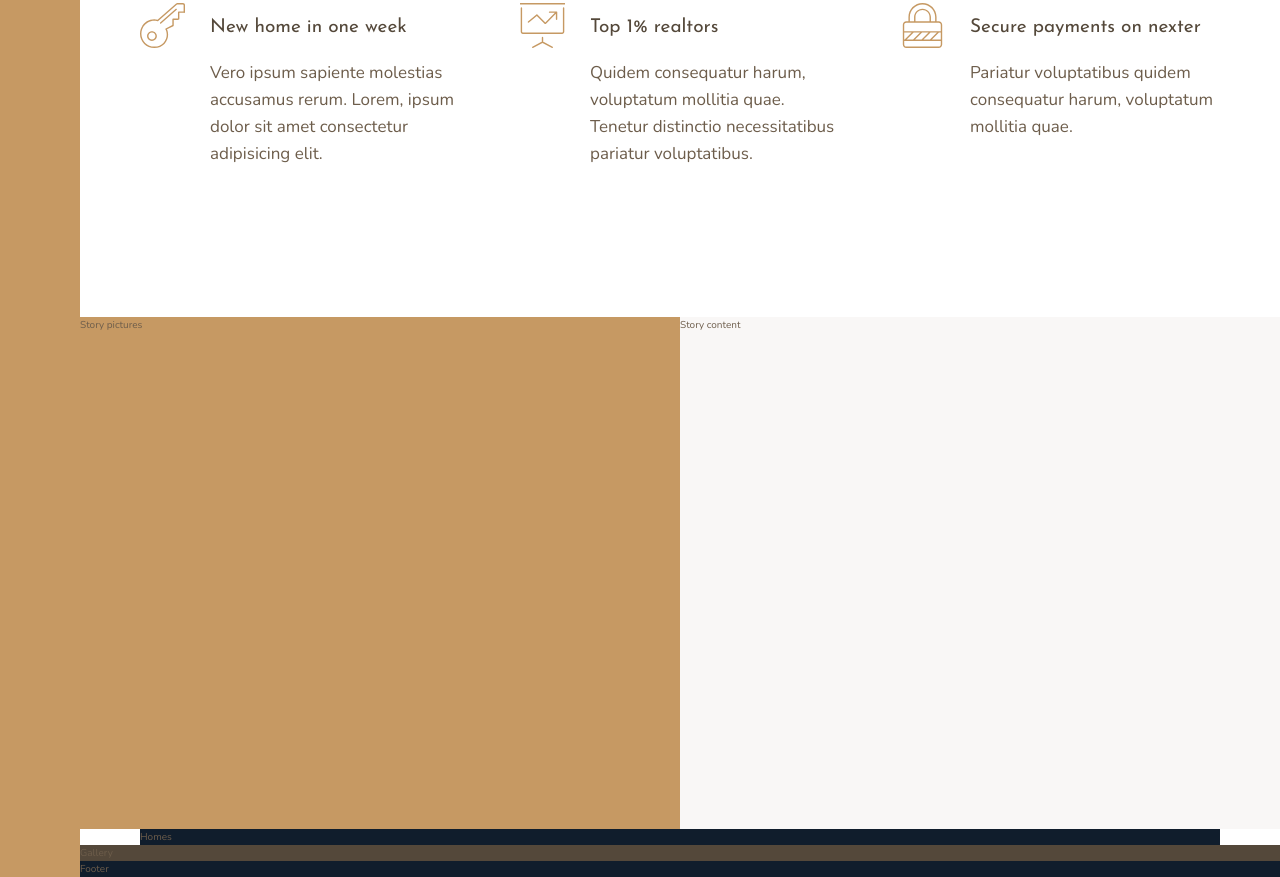
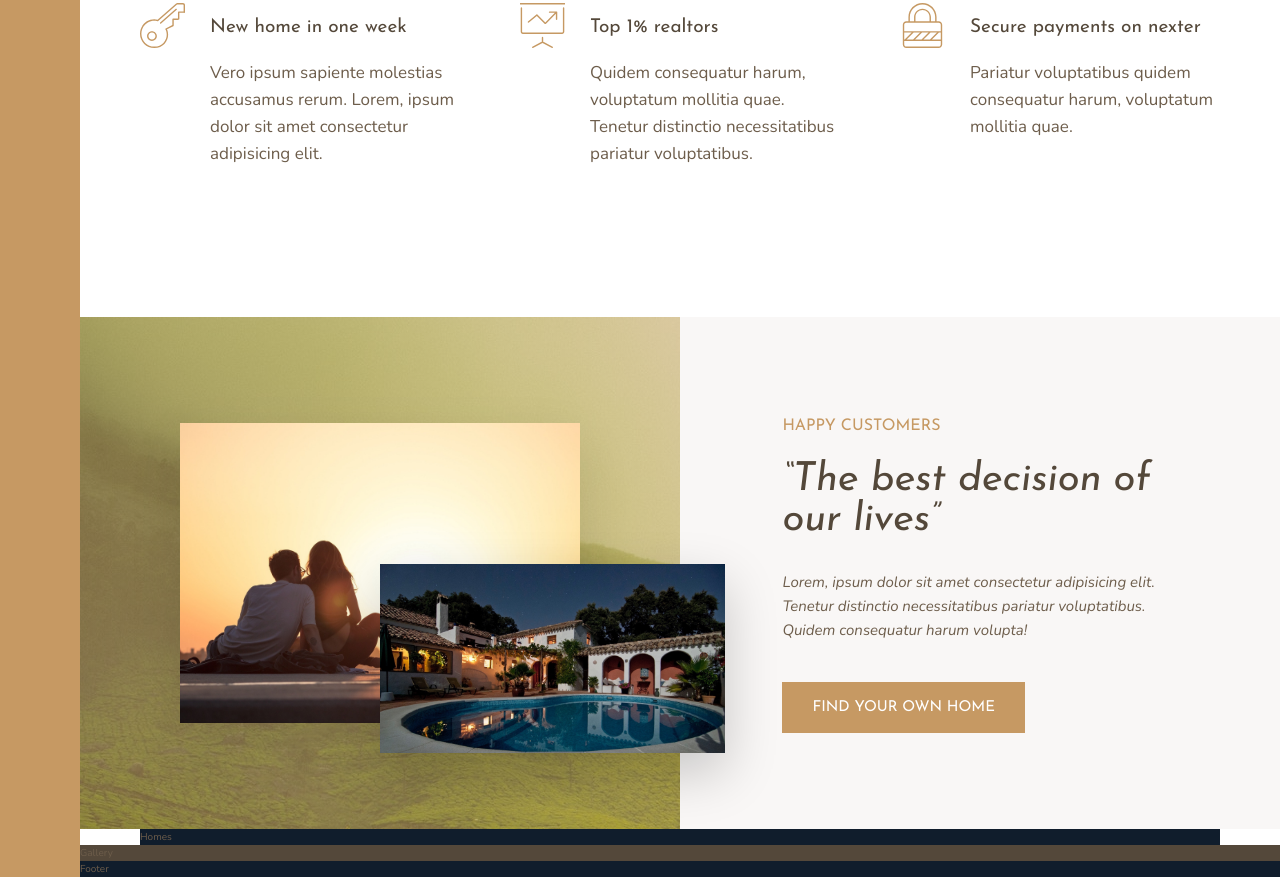
Before and after one commit to Shaqal7/Nexter, a website: page index.html in a window 1280 px wide. Shown: the part 991-1868 px from the top of the page. Drawn offline with nearby package versions, Linux system fonts and the light colour scheme.

Commit message:
Add Story Section

```diff
--- a/index.html
+++ b/index.html
@@ -70,11 +70,17 @@
         </section>
 
         <div class="story__pictures">
-            Story pictures
+            <img src="img/story-1.jpeg" alt="Couple with new house" class="story__img--1">
+            <img src="img/story-2.jpeg" alt="Couple with new house" class="story__img--2">
         </div>
 
         <div class="story__content">
-            Story content
+            <h3 class="heading-3 mb-sm">Happy Customers</h3>
+            <h2 class="heading-2 heading-2--dark mb-md">&ldquo;The best decision of our lives&rdquo;</h2>
+            <p class="story__text">
+                Lorem, ipsum dolor sit amet consectetur adipisicing elit. Tenetur distinctio necessitatibus pariatur voluptatibus. Quidem consequatur harum volupta!
+            </p>
+            <button class="btn">Find your own home</button>
         </div>
 
         <section class="homes">
--- a/sass/_story.scss
+++ b/sass/_story.scss
@@ -3,10 +3,50 @@
   &__pictures {
     background-color: $color-primary;
     grid-column: full-start / col-end 4;
+    background-image: linear-gradient(rgba($color-primary, .5), rgba($color-primary, .5)), url("../img/back.jpg");
+
+    display: grid;
+    grid-template-rows: repeat(6, 1fr);
+    grid-template-columns: repeat(6, 1fr);
+    align-items: center;
+  }
+
+  &__img {
+    &--1 {
+      width: 100%;
+      grid-row: 2 / 6;
+      grid-column: 2 / 6;
+      box-shadow: 0 2rem 5rem rgba(#000, .1);
+    }
+    &--2 {
+      width: 115%;
+      grid-row: 4 / 6;
+      grid-column: 4 / 7;
+      z-index: 20;
+      box-shadow: 0 2rem 5rem rgba(#000, .2);
+    }
   }
 
   &__content {
     background-color: $color-grey-light-1;
     grid-column: col-start 5 / full-end;
+
+    padding: 6rem 8vw;
+
+    /*
+    display: flex;
+    flex-direction: column;
+    align-items: flex-start;
+    justify-content: center;
+     */
+    display: grid;
+    align-content: center;
+    justify-items: start;
+  }
+
+  &__text {
+    font-size: 1.5rem;
+    font-style: italic;
+    margin-bottom: 4rem;
   }
 }
--- a/sass/_typography.scss
+++ b/sass/_typography.scss
@@ -9,10 +9,19 @@
 
 .heading-2 {
   @extend %heading;
+  font-size: 4rem;
+  font-style: italic;
+  line-height: 1;
+
+  &--light { color: $color-grey-light-1; }
+  &--dark { color: $color-grey-dark-1; }
 }
 
 .heading-3 {
   @extend %heading;
+  font-size: 1.6rem;
+  color: $color-primary;
+  text-transform: uppercase;
 }
 
 .heading-4 {
@@ -22,3 +31,25 @@
   &--light { color: $color-grey-light-1; }
   &--dark { color: $color-grey-dark-1; }
 }
+
+.btn {
+  background-color: $color-primary;
+  color: #fff;
+  border: none;
+  border-radius: 0;
+  font-family: $font-display;
+  font-size: 1.5rem;
+  text-transform: uppercase;
+  padding: 1.8rem 3rem;
+  cursor: pointer;
+  transition: all .2s;
+
+  &:hover {
+    background-color: $color-primary-dark;
+  }
+}
+
+.mb-sm { margin-bottom: 2rem; }
+.mb-md { margin-bottom: 3rem; }
+.mb-lg { margin-bottom: 4rem; }
+.mb-hg { margin-bottom: 8rem; }
```
Also changed, not shown: css/style.css.
